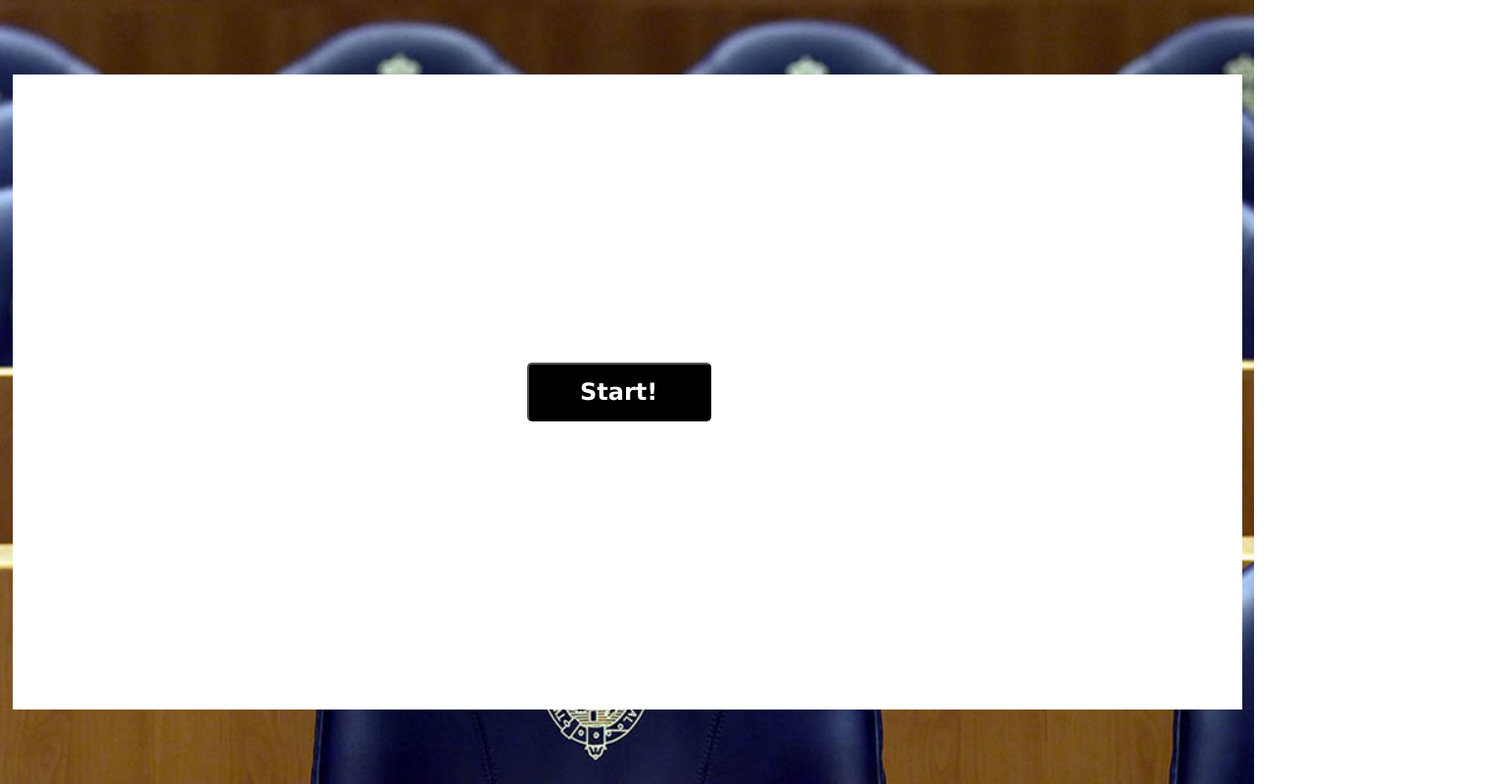
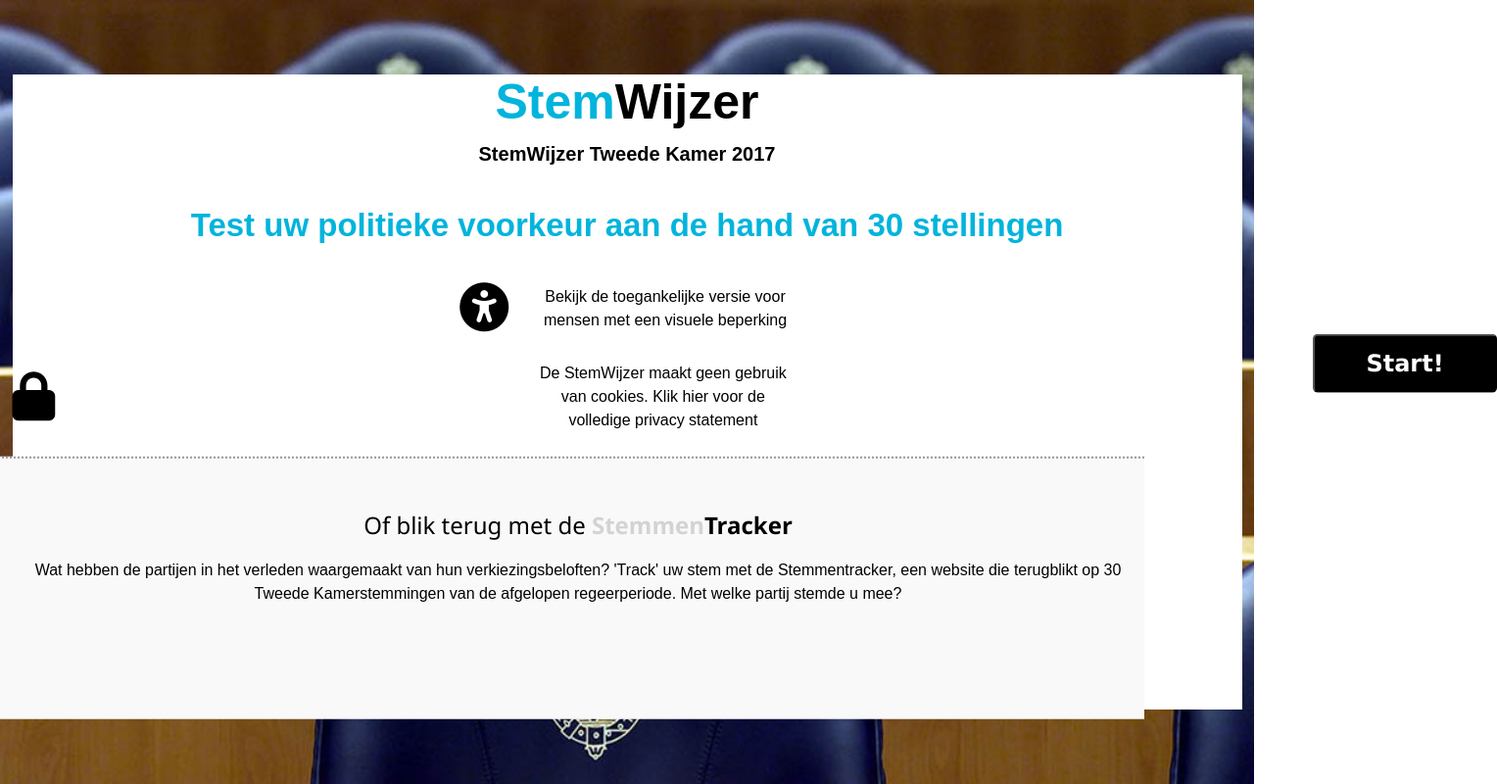
Before and after one commit to EduardWilleAO/Front-End-Challange, a plain HTML site: page index.html in a window 1280 px wide. Shown: the whole page at 98% size, 1528 px wide, since content can reach past the window. Drawn offline with nearby package versions, Linux system fonts and the light colour scheme.

Commit message:
Start page styling

```diff
--- a/index.html
+++ b/index.html
@@ -9,7 +9,19 @@
 <body>
     <div id="content">
         <div id="toggleStart">
-            <button type="button" id="btnStart" class="btn-answer" onclick="toggleQuestions()">Start!</button>
+            <p style="font-size: 50px; margin: 0px;"><strong style="color: #01B4DC;">Stem</strong><strong>Wijzer</strong></p>
+            <p style="font-size: 20px; font-weight: bold; margin: 0px;">StemWijzer Tweede Kamer 2017</p>
+            <p style="font-size: 33px; font-weight: bold; color: #01B4DC;">Test uw politieke voorkeur aan de hand van 30 stellingen</p>
+
+            <div><i class="fas fa-universal-access" style="font-size: 50px; margin: 0px 28px 0px 0px"></i><p style="display: inline-block; margin: 0px; width: 21%; font-size: 16px;">Bekijk de toegankelijke versie voor mensen met een visuele beperking</p></div>
+            <div style="margin-top: 30px;"><i class="fas fa-lock" style="font-size: 50px; float: left; margin: 10px 30px 0px 0px;"></i><p style="display: inline-block; margin: 0px; width: 21%; font-size: 16px;">De StemWijzer maakt geen gebruik van cookies. Klik hier voor de volledige privacy statement</p></div>
+
+            <button style="position: absolute; margin: -100px 0px 0px 700px;" type="button" id="btnStart" class="btn-answer" onclick="toggleQuestions()">Start!</button>
+
+            <div style="background-color: #F9F9F9; width: 100%; border-top: 2px dotted #979797; margin: 25px 0px 0px -100px; padding: 40px 0px 100px 50px;">
+                <h3 style="margin-left: 50px;">Of blik terug met de <strong style="color: lightgray;">Stemmen</strong><strong>Tracker</strong></h3>
+                <p style="margin-left: 50px; font-size: 16px;">Wat hebben de partijen in het verleden waargemaakt van hun verkiezingsbeloften? 'Track' uw stem met de Stemmentracker, een website die terugblikt op 30 Tweede Kamerstemmingen van de afgelopen regeerperiode. Met welke partij stemde u mee?</p>
+            </div>
         </div>
         <div id="toggleQuestions">
             <button id="btn-back" onclick="prevPage()"><i class="fas fa-arrow-left"></i></button>
@@ -18,7 +30,7 @@
                 <button id="btn_pro" class="btn-answer">Eens</button>
                 <button id="btn_none" class="btn-answer">Geen Van Beiden</button>
                 <button id="btn_contra" class="btn-answer">Oneens</button>
-                <button id="btn_skip" class="btn-answer">Sla deze vraag over <i class='fas fa-arrow-right'></i></button>
+                <button id="btn_skip" class="btn-answer btn-skip">Sla deze vraag over </button><i class='fas fa-arrow-right btn-skip'></i>
             </div>
 
             <div id="toggleEndContainer">
```
